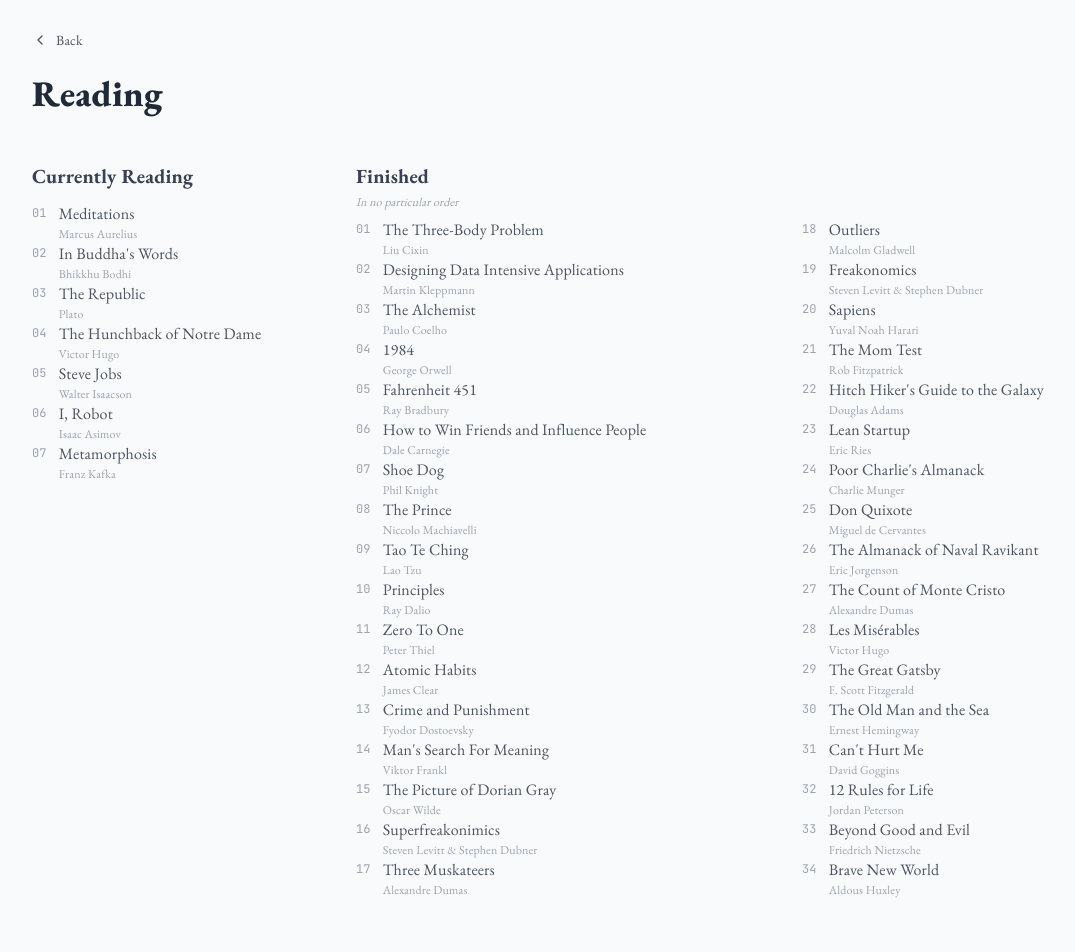
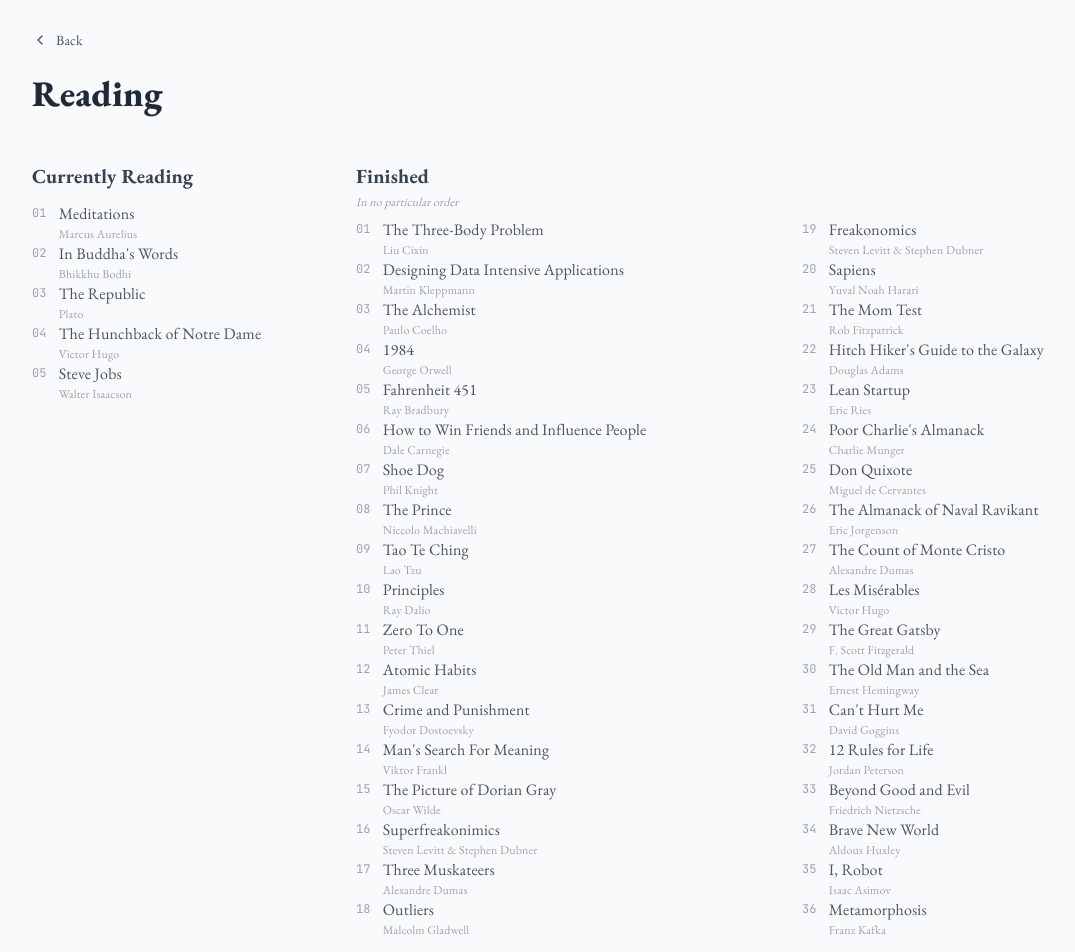
Before and after one commit to DavidBShan/WebsiteV2, a Next.js app: page /reading in a window 1280 px wide. Shown: the top 952 px of the page, without its empty margins (32-1107 px from the left). Before the commit the page ends 928 px from the top, so only its background shows below. Built offline with nearby package versions, Linux system fonts and the light colour scheme.

Commit message:
move I, Robot and Metamorphosis to finished list
Co-Authored-By: Claude Opus 4.6 <noreply@anthropic.com>

```diff
--- a/app/reading/page.tsx
+++ b/app/reading/page.tsx
@@ -9,8 +9,6 @@ const currentlyReading = [
   { title: "The Republic", author: "Plato" },
   { title: "The Hunchback of Notre Dame", author: "Victor Hugo" },
   { title: "Steve Jobs", author: "Walter Isaacson" },
-  { title: "I, Robot", author: "Isaac Asimov" },
-  { title: "Metamorphosis", author: "Franz Kafka" },
 ];
 
 const finished = [
@@ -48,6 +46,8 @@ const finished = [
   { title: "12 Rules for Life", author: "Jordan Peterson" },
   { title: "Beyond Good and Evil", author: "Friedrich Nietzsche" },
   { title: "Brave New World", author: "Aldous Huxley" },
+  { title: "I, Robot", author: "Isaac Asimov" },
+  { title: "Metamorphosis", author: "Franz Kafka" },
 ];
 
 export default function Reading() {
```
